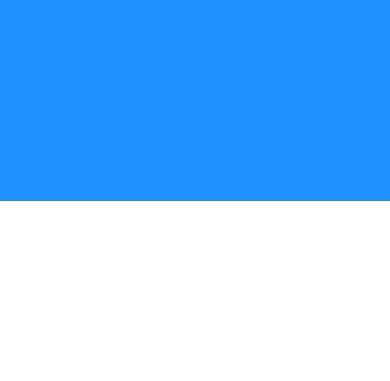
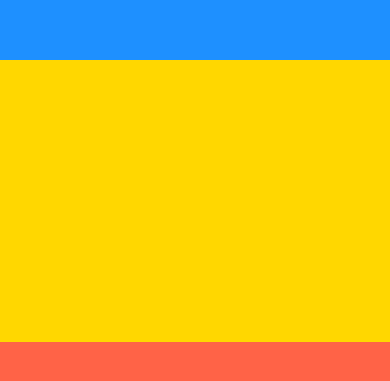
Before and after one commit to rafaelpapa81/DoneWithIt, a React Native app: screen / in a window 390 px wide. Shown: the part 221-602 px from the top of the page. Built offline with nearby package versions, Linux system fonts and the light colour scheme.

Commit message:
flex and view part2: children views

```diff
--- a/App.js
+++ b/App.js
@@ -10,10 +10,28 @@ export default function App() {
   return (
     <View
       style={{
-        backgroundColor: "dodgerblue",
-        flex: 0.5,
+        backgroundColor: "#fff",
+        flex: 1,
       }}
     >
+      <View
+        style={{
+          backgroundColor: "dodgerblue",
+          flex: 1,
+        }}
+      />
+      <View
+        style={{
+          backgroundColor: "gold",
+          flex: 1,
+        }}
+      />
+      <View
+        style={{
+          backgroundColor: "tomato",
+          flex: 1,
+        }}
+      />
       <StatusBar style="auto" />
     </View>
   );
```
